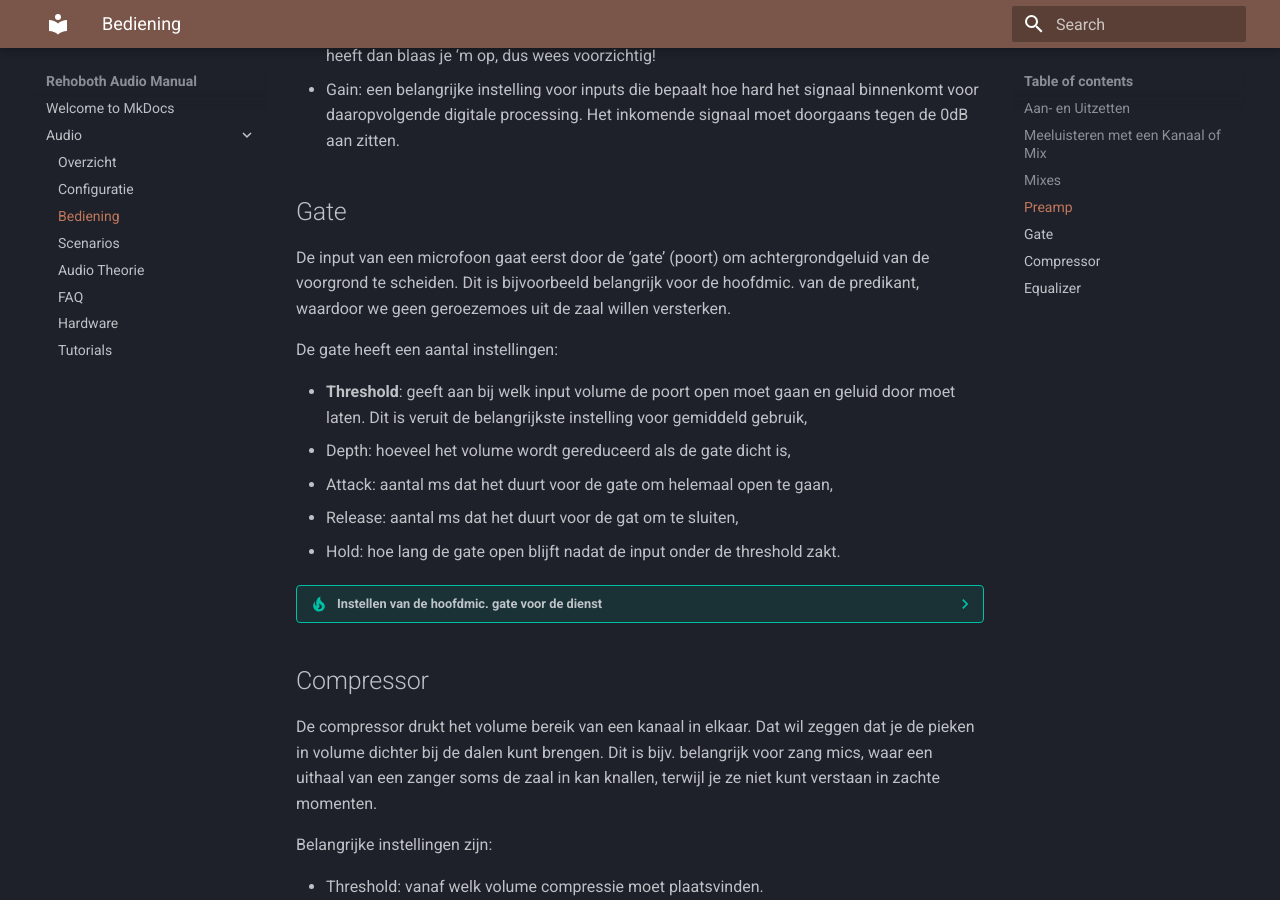
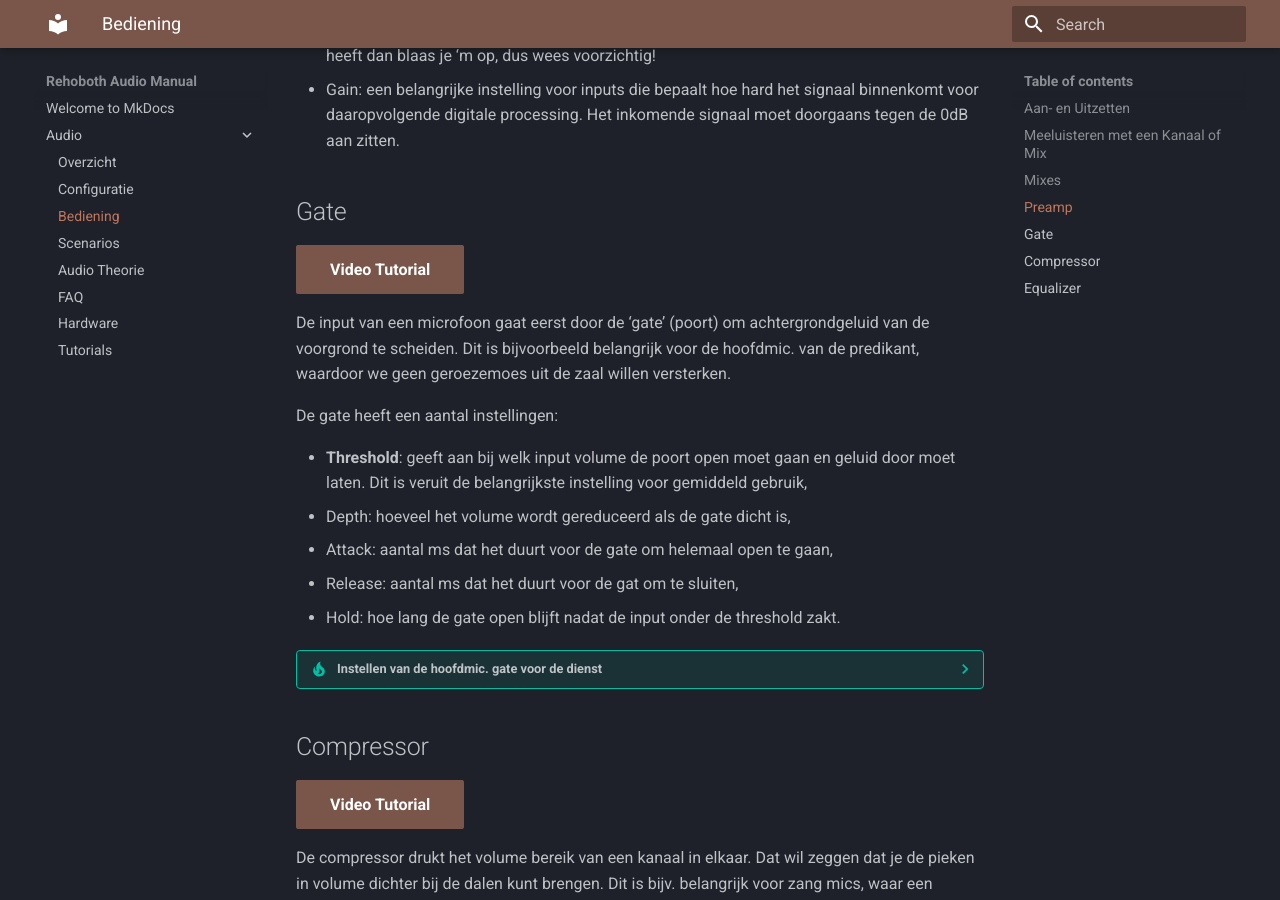
Before and after one commit to ajrouvoet/audioman.md, an MkDocs documentation site: the page built from docs/audio/40-bediening.md, in a window 1280 px wide and 900 px high, scrolled down 1170 px. Built offline with MkDocs 1.6.1 and Material for MkDocs 9.7.7, drawn with Linux system fonts in a browser that asks for light colours; part of the change alters nothing that is shown.

Commit message:
Linked video tutorials

```diff
--- a/docs/audio/40-bediening.md
+++ b/docs/audio/40-bediening.md
@@ -69,6 +69,9 @@ Dit zijn de instellingen voor de conversie van een input naar een digitaal signa
 
 ## Gate
 
+[Video Tutorial](https://youtu.be/obAiXwblnUk?si=_MgpW7EQrA5MpDFC&t=504){ .md-button .md-button--primary}
+
+
 De input van een microfoon gaat eerst door de 'gate' (poort) om achtergrondgeluid van de voorgrond
 te scheiden. Dit is bijvoorbeeld belangrijk voor de hoofdmic. van de predikant, waardoor we
 geen geroezemoes uit de zaal willen versterken.
@@ -92,6 +95,8 @@ De gate heeft een aantal instellingen:
 
 ## Compressor
 
+[Video Tutorial](https://www.youtube.com/watch?v=rT6OahUn3Qc&t=179s){ .md-button .md-button--primary}
+
 De compressor drukt het volume bereik van een kanaal in elkaar. Dat wil zeggen dat je de pieken in volume
 dichter bij de dalen kunt brengen. Dit is bijv. belangrijk voor zang mics, waar een uithaal van een zanger
 soms de zaal in kan knallen, terwijl je ze niet kunt verstaan in zachte momenten.
--- a/mkdocs.yml
+++ b/mkdocs.yml
@@ -8,6 +8,7 @@ theme:
     - navigation.indexes
 
 markdown_extensions:
+  - attr_list
   - smarty # for ascii to unicode/html entities conversion of symbols (e.g. emdash ---)
   - toc:
       permalink: true
```
